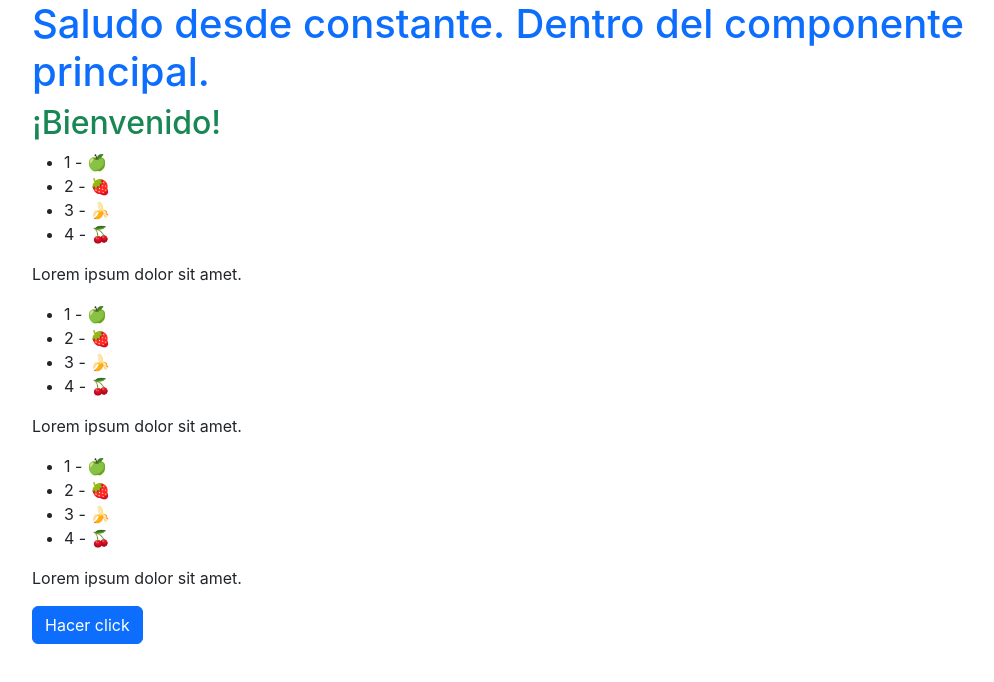
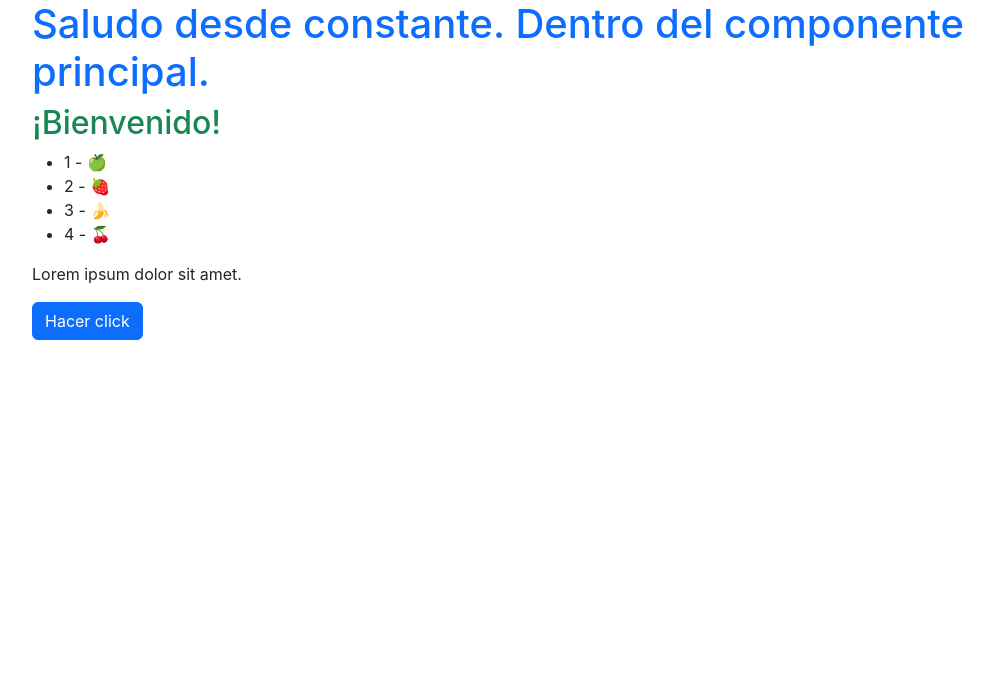
Before and after one commit to manuelhm1993/mh-primera-app-react, a React (Create React App) app: page / in a window 1280 px wide. Shown: the top 682 px of the page, without its empty margins (50-1044 px from the left). Built offline with nearby package versions, Linux system fonts and the light colour scheme.

Commit message:
Paso de parámetros a los componentes react, al llamar al componente se usa nombre=valor y dentro del componente en la zona de parámetros del mismo se debe recibir el objeto props que contendrá todos los parámetros recibidos

```diff
--- a/src/App.jsx
+++ b/src/App.jsx
@@ -48,6 +48,9 @@ const App = () => {
         );
     };
 
+    // Array común y corriente | Se enviará como propiedad al componente Fruta
+    const frutas = ['🍏', '🍓', '🍌', '🍒'];
+
     // Return del contenido de App
     return (
         <div className="container">
@@ -57,12 +60,8 @@ const App = () => {
             {/* Lógica condicional con el operador ternario */}
             {(user) ? <SaludoBienvenida /> : <SaludoDespedida />}
 
-            {/* Listas y keys */}
-            <Fruta />
-
-            {/* Reutilizar el componente */}
-            <Fruta />
-            <Fruta />
+            {/* Listas y keys - Las props son parámetros o data que se envía al componente nombre={valor} */}
+            <Fruta frutasProp={frutas} />
 
             {/* Llamar a un componente que está a la escucha de un evento */}
             <BotonClick />
--- a/src/components/Fruta.jsx
+++ b/src/components/Fruta.jsx
@@ -1,8 +1,8 @@
 import React from "react"; // En este caso si es necesario importar React
 
-const Fruta = () => {
-    // Array común y corriente
-    const frutas = ['🍏', '🍓', '🍌', '🍒'];
+// Todas las propiedades, parámetros, hijos se van a recibir en el objeto props
+const Fruta = (props) => {
+    console.log(props);
 
     return (
         // Esta expresión es el React.Fragment resumido
@@ -11,7 +11,8 @@ const Fruta = () => {
             <ul>
                 {
                     // Se usa map ya que para que se pueda renderizar, es necesario el return, foreach no retorna
-                    frutas.map((fruta, index) => {
+                    // props es un objeto que tiene en su interior los parámetros recibidos, no usar this. porque es un arrow function
+                    props.frutasProp.map((fruta, index) => {
                         // Cada li se debe identificar con un key único
                         return <li key={fruta}>{index + 1} - {fruta}</li>;
                     })
```
